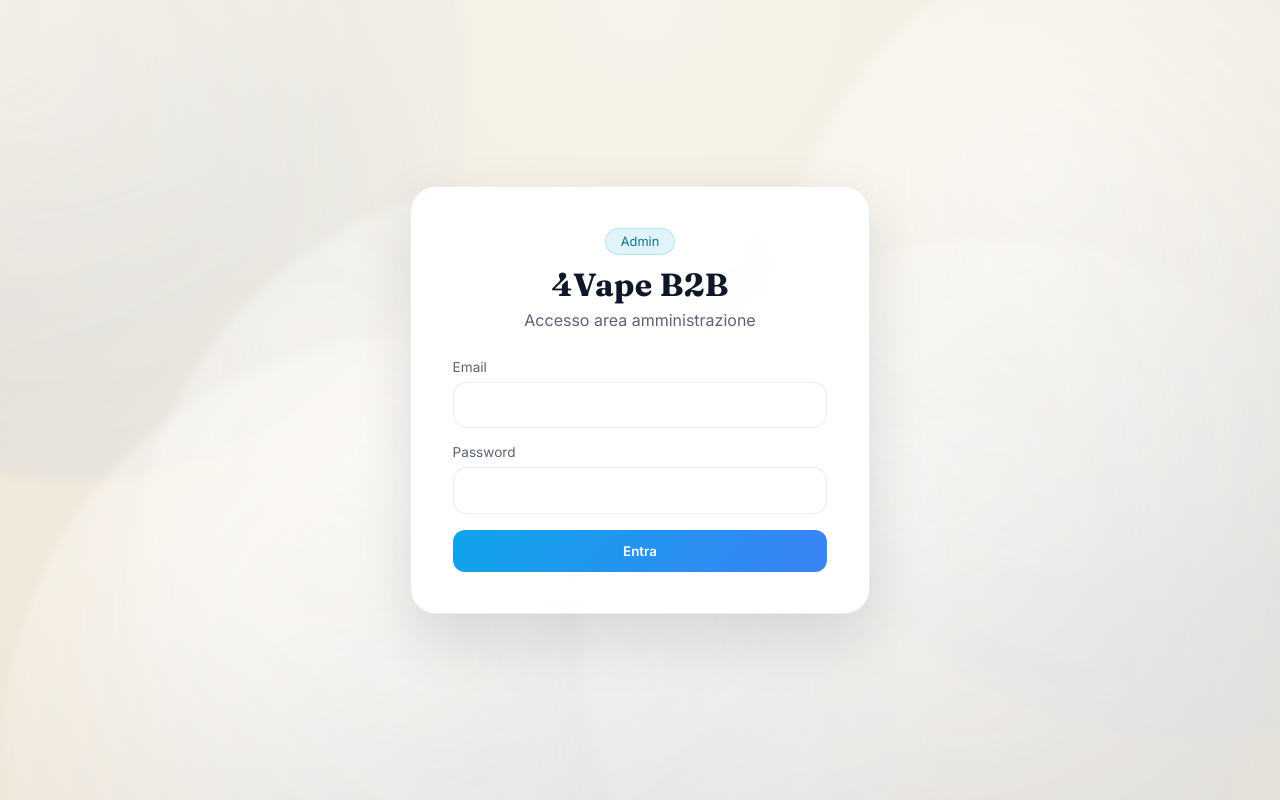
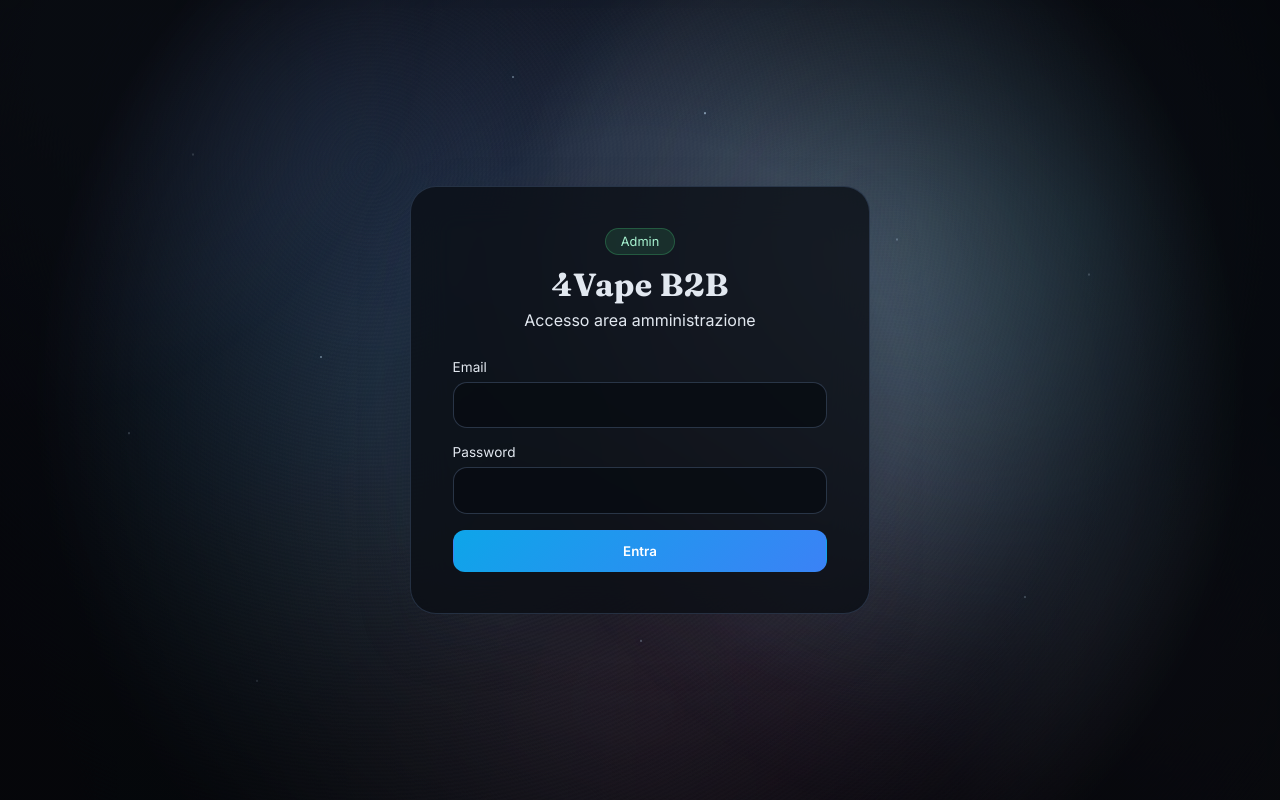
Before and after one commit to SyqonCollective/4vape, a React (Vite) app: page /admin/login in a window 1280 px wide. Built offline with nearby package versions, Linux system fonts and the light colour scheme; no server answers.

Commit message:
epic dark login with realistic smoke

```diff
--- a/src/index.css
+++ b/src/index.css
@@ -610,48 +610,131 @@ button {
   padding: 2rem;
   position: relative;
   overflow: hidden;
-  background: radial-gradient(circle at top, #f7f3ea, #efe6d7);
 }
 
-.auth-smoke {
+.auth-wrap.auth-epic {
+  background: radial-gradient(circle at 20% 10%, #1c2029, #0b0f14 50%, #06080b 100%);
+}
+.auth-scene {
   position: absolute;
-  inset: -20vh -10vw;
+  inset: 0;
+  z-index: 0;
   pointer-events: none;
-  z-index: 0;
-  filter: blur(4px);
-  opacity: 0.9;
 }
-.auth-smoke .smoke {
+.auth-sky {
   position: absolute;
-  width: 60vmax;
-  height: 60vmax;
+  inset: -10%;
+  background:
+    radial-gradient(circle at 20% 20%, rgba(88, 130, 255, 0.18), transparent 45%),
+    radial-gradient(circle at 80% 30%, rgba(71, 220, 255, 0.22), transparent 40%),
+    radial-gradient(circle at 50% 80%, rgba(255, 120, 190, 0.08), transparent 50%);
+  filter: blur(10px);
+  animation: skyShift 18s ease-in-out infinite;
+}
+.auth-aurora {
+  position: absolute;
+  inset: -20%;
+  background:
+    conic-gradient(from 180deg at 50% 50%, rgba(0, 255, 220, 0.08), rgba(120, 90, 255, 0.12), rgba(255, 120, 200, 0.06), rgba(0, 255, 220, 0.08));
+  filter: blur(40px);
+  opacity: 0.6;
+  mix-blend-mode: screen;
+  animation: auroraFlow 22s linear infinite;
+}
+.auth-fog {
+  position: absolute;
+  inset: -30%;
+  filter: blur(30px);
+  opacity: 0.85;
+}
+.auth-fog .fog {
+  position: absolute;
+  width: 70vmax;
+  height: 70vmax;
   border-radius: 50%;
-  background: radial-gradient(circle at 30% 30%, rgba(255, 255, 255, 0.7), rgba(255, 255, 255, 0) 60%),
-    radial-gradient(circle at 70% 60%, rgba(210, 220, 230, 0.45), rgba(255, 255, 255, 0) 65%),
-    radial-gradient(circle at 40% 80%, rgba(180, 190, 210, 0.35), rgba(255, 255, 255, 0) 60%);
-  mix-blend-mode: screen;
-  animation: smokeFloat 24s ease-in-out infinite;
+  background:
+    radial-gradient(circle at 40% 40%, rgba(255, 255, 255, 0.25), transparent 60%),
+    radial-gradient(circle at 70% 70%, rgba(160, 190, 255, 0.12), transparent 65%);
+  animation: fogDrift 26s ease-in-out infinite;
 }
-.auth-smoke .s1 { top: -10vmax; left: -15vmax; animation-duration: 30s; }
-.auth-smoke .s2 { top: 10vmax; right: -10vmax; animation-duration: 26s; animation-delay: -8s; }
-.auth-smoke .s3 { bottom: -15vmax; left: 10vmax; animation-duration: 28s; animation-delay: -12s; }
-.auth-smoke .s4 { bottom: -8vmax; right: 5vmax; animation-duration: 22s; animation-delay: -6s; }
-.auth-smoke .s5 { top: 30vmax; left: 20vmax; animation-duration: 34s; animation-delay: -16s; }
+.auth-fog .f1 { top: -20vmax; left: -10vmax; animation-duration: 30s; }
+.auth-fog .f2 { bottom: -25vmax; right: -15vmax; animation-duration: 24s; animation-delay: -8s; }
+.auth-fog .f3 { top: 10vmax; right: 20vmax; animation-duration: 28s; animation-delay: -14s; }
+.auth-noise {
+  position: absolute;
+  inset: 0;
+  background-image:
+    repeating-radial-gradient(circle at 30% 20%, rgba(255,255,255,0.03) 0 2px, transparent 2px 4px),
+    repeating-radial-gradient(circle at 70% 60%, rgba(255,255,255,0.02) 0 1px, transparent 1px 3px);
+  mix-blend-mode: soft-light;
+  opacity: 0.35;
+  animation: noiseMove 8s steps(2) infinite;
+}
+.auth-sparks {
+  position: absolute;
+  inset: 0;
+}
+.auth-sparks .spark {
+  position: absolute;
+  width: 2px;
+  height: 2px;
+  border-radius: 50%;
+  background: rgba(200, 230, 255, 0.9);
+  box-shadow: 0 0 12px rgba(120, 190, 255, 0.9);
+  opacity: 0.7;
+  animation: sparkFloat 10s ease-in-out infinite;
+}
+.auth-sparks .s1 { top: 20%; left: 15%; animation-delay: -1s; }
+.auth-sparks .s2 { top: 30%; left: 70%; animation-delay: -3s; }
+.auth-sparks .s3 { top: 60%; left: 40%; animation-delay: -5s; }
+.auth-sparks .s4 { top: 75%; left: 80%; animation-delay: -7s; }
+.auth-sparks .s5 { top: 15%; left: 55%; animation-delay: -9s; }
+.auth-sparks .s6 { top: 45%; left: 25%; animation-delay: -2s; }
+.auth-sparks .s7 { top: 85%; left: 20%; animation-delay: -4s; }
+.auth-sparks .s8 { top: 65%; left: 60%; animation-delay: -6s; }
+.auth-sparks .s9 { top: 35%; left: 85%; animation-delay: -8s; }
+.auth-sparks .s10 { top: 55%; left: 10%; animation-delay: -10s; }
+.auth-sparks .s11 { top: 10%; left: 40%; animation-delay: -12s; }
+.auth-sparks .s12 { top: 80%; left: 50%; animation-delay: -14s; }
+.auth-vignette {
+  position: absolute;
+  inset: 0;
+  background: radial-gradient(circle at center, transparent 35%, rgba(5, 6, 10, 0.9) 80%);
+}
 
-@keyframes smokeFloat {
+@keyframes skyShift {
+  0% { transform: translate3d(0, 0, 0) scale(1); }
+  50% { transform: translate3d(-2vmax, 1vmax, 0) scale(1.02); }
+  100% { transform: translate3d(2vmax, -1vmax, 0) scale(1); }
+}
+@keyframes auroraFlow {
+  0% { transform: rotate(0deg) scale(1); }
+  100% { transform: rotate(360deg) scale(1.04); }
+}
+@keyframes fogDrift {
   0% { transform: translate3d(0, 0, 0) scale(1); opacity: 0.55; }
-  50% { transform: translate3d(3vmax, -2vmax, 0) scale(1.08); opacity: 0.85; }
-  100% { transform: translate3d(-2vmax, 2vmax, 0) scale(1); opacity: 0.6; }
+  50% { transform: translate3d(4vmax, -2vmax, 0) scale(1.08); opacity: 0.9; }
+  100% { transform: translate3d(-3vmax, 3vmax, 0) scale(1); opacity: 0.6; }
+}
+@keyframes noiseMove {
+  0% { transform: translate3d(0, 0, 0); }
+  50% { transform: translate3d(-1%, 1%, 0); }
+  100% { transform: translate3d(1%, -1%, 0); }
+}
+@keyframes sparkFloat {
+  0% { transform: translate3d(0, 0, 0); opacity: 0.4; }
+  50% { transform: translate3d(0, -8px, 0); opacity: 0.9; }
+  100% { transform: translate3d(0, 0, 0); opacity: 0.4; }
 }
 
 .auth-card {
   width: min(460px, 92vw);
-  background: rgba(255, 255, 255, 0.94);
+  background: rgba(10, 14, 20, 0.78);
   padding: 2.6rem;
   border-radius: 26px;
   box-shadow: var(--shadow-strong);
-  border: 1px solid var(--stroke);
-  backdrop-filter: blur(12px);
+  border: 1px solid rgba(110, 140, 190, 0.25);
+  backdrop-filter: blur(18px);
   animation: float-in 0.6s ease;
   position: relative;
   z-index: 1;
@@ -666,16 +749,30 @@ button {
   display: inline-block;
   padding: 0.3rem 0.9rem;
   border-radius: 999px;
-  background: rgba(14, 165, 233, 0.12);
-  color: #0e7490;
+  background: rgba(74, 222, 128, 0.12);
+  color: #a7f3d0;
   font-size: 0.8rem;
   margin-bottom: 0.6rem;
-  border: 1px solid rgba(14, 165, 233, 0.2);
+  border: 1px solid rgba(74, 222, 128, 0.25);
 }
 
 .auth-form {
   display: grid;
   gap: 1rem;
+}
+
+.auth-card h1,
+.auth-card p,
+.auth-card label {
+  color: #e2e8f0;
+}
+.auth-card input {
+  background: rgba(8, 12, 18, 0.8);
+  border-color: rgba(120, 150, 190, 0.3);
+  color: #e2e8f0;
+}
+.auth-card input::placeholder {
+  color: rgba(226, 232, 240, 0.6);
 }
 
 .success-center {
--- a/src/pages/admin/Login.jsx
+++ b/src/pages/admin/Login.jsx
@@ -29,13 +29,22 @@ export default function AdminLogin() {
   }
 
   return (
-    <div className="auth-wrap">
-      <div className="auth-smoke">
-        <span className="smoke s1" />
-        <span className="smoke s2" />
-        <span className="smoke s3" />
-        <span className="smoke s4" />
-        <span className="smoke s5" />
+    <div className="auth-wrap auth-epic">
+      <div className="auth-scene">
+        <div className="auth-sky" />
+        <div className="auth-aurora" />
+        <div className="auth-fog">
+          <span className="fog f1" />
+          <span className="fog f2" />
+          <span className="fog f3" />
+        </div>
+        <div className="auth-noise" />
+        <div className="auth-sparks">
+          {Array.from({ length: 12 }).map((_, i) => (
+            <span key={i} className={`spark s${i + 1}`} />
+          ))}
+        </div>
+        <div className="auth-vignette" />
       </div>
       <div className="auth-card">
         <div className="auth-header">
```
